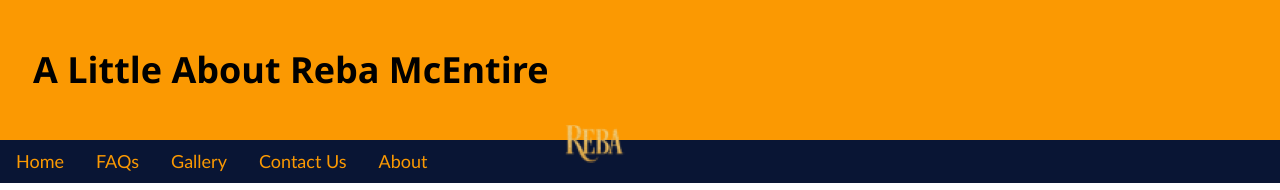
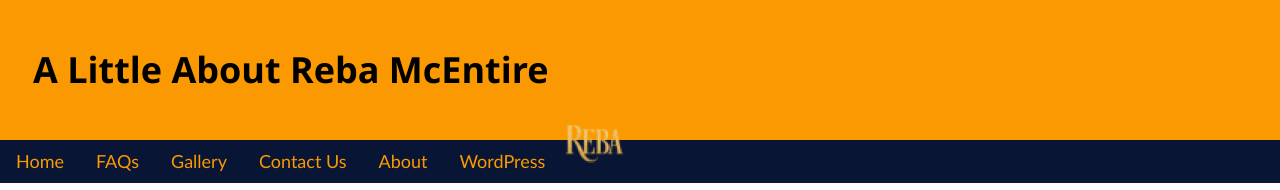
Before and after one commit to leahbelle2013/RebaMcEntire, a plain HTML site: page index.html in a window 1280 px wide. Shown: the top 190 px of the page. Drawn offline with nearby package versions, Linux system fonts and the light colour scheme.

Commit message:
Update index.html

```diff
--- a/index.html
+++ b/index.html
@@ -22,6 +22,7 @@
         <a href="gallery.html" class="w3-bar-item w3-button">Gallery</a>
         <a href="contact-us.html" class="w3-bar-item w3-button">Contact Us</a>
         <a href="about.html" class="w3-bar-item w3-button">About</a>
+        <a href="https://2learnwp.brookhavencollege.edu/RebaMcEntire/" class="w3-bar-item w3-button">WordPress</a>
     </nav>
     <main>
 
```
